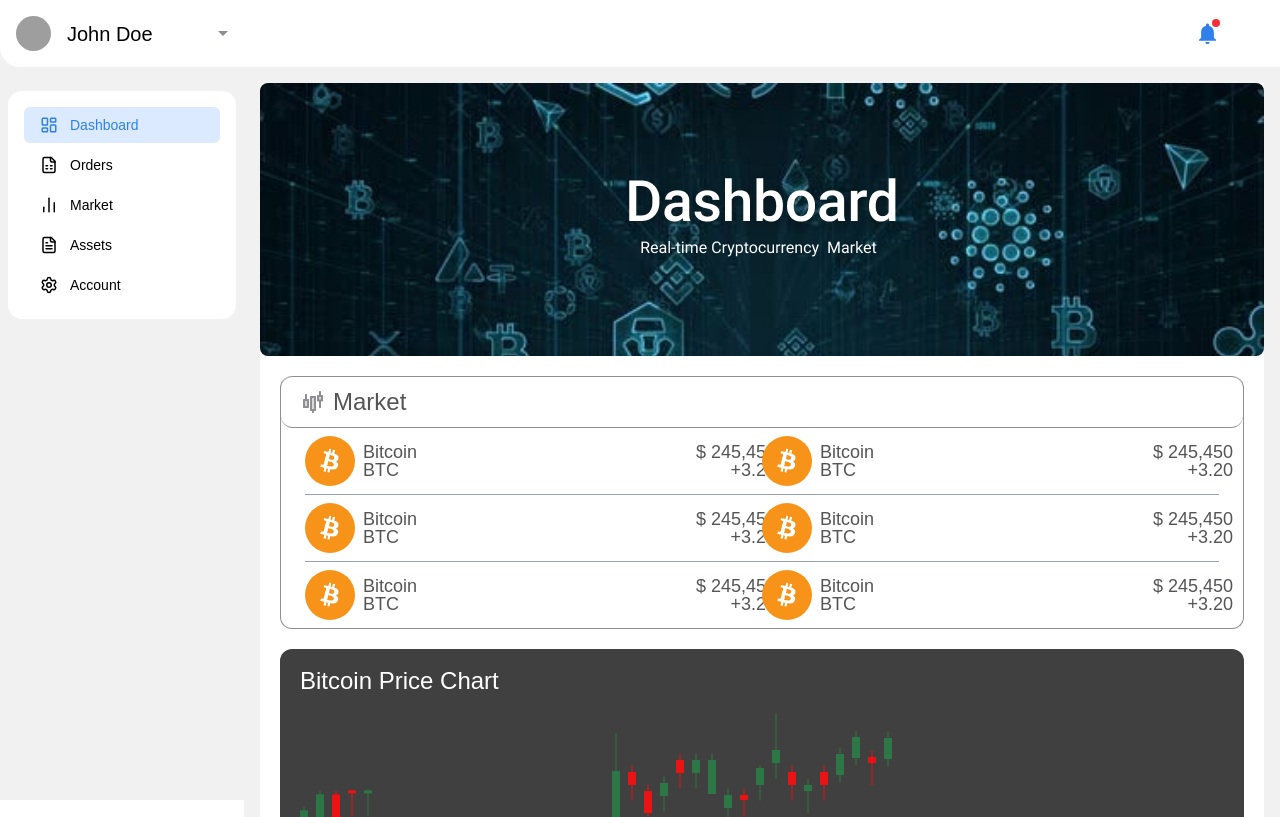
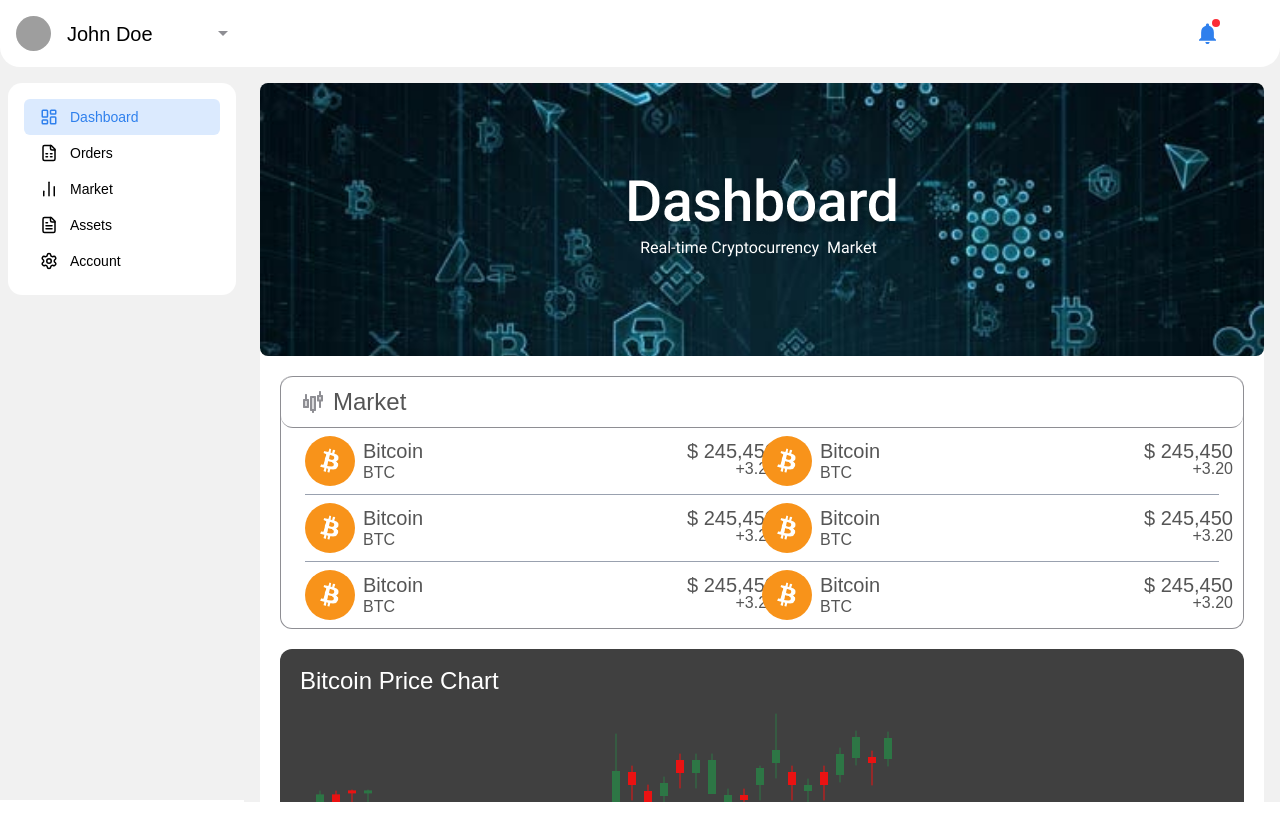
Before and after one commit to fahadsaeed8/cryptu, a Next.js app: page / in a window 1280 px wide. Built offline with nearby package versions, Linux system fonts and the light colour scheme; grey boxes are pictures that could not be loaded.

Commit message:
do it exact figma and resolve the issue of popup and layout

```diff
--- a/app/account/page.tsx
+++ b/app/account/page.tsx
@@ -18,7 +18,7 @@ const Account = () => {
   ];
   return (
     <DashboardLayout>
-      <div className=" bg-white h-screen">
+      <div className=" bg-white h-screen rounded-xl">
         <div className=" p-6">
           <h2 className="mb-6 text-[32px] font-medium text-[#555555]">
             User Profile
@@ -27,9 +27,9 @@ const Account = () => {
           <div className="space-y-4">
             {profileData.map((item, idx) => (
               <div key={idx} className="flex items-center space-x-3">
-                <FaUser className="w-[32px] h-[32px]" />
+                <FaUser className="w-[21px] h-[21px]" />
                 <div>
-                  <p className=" text-base font-medium text-[#555555]">
+                  <p className=" text-[14px] font-medium text-[#555555]">
                     {item.label}
                   </p>
                   <p className=" text-xl font-medium text-[#555555]">
--- a/app/assets/page.tsx
+++ b/app/assets/page.tsx
@@ -19,7 +19,7 @@ const Assets = () => {
             <img src="/assestinside.png" alt="" />
           </div>
         </div>
-        <div className="bg-gray-200 rounded-md p-4 w-full max-w-[700px] min-h-[250px] h-full mx-auto text-center shadow my-4">
+        <div className="bg-[#D9D9D9] rounded-md p-4 w-full max-w-[700px] min-h-[250px] h-full mx-auto text-center shadow my-4">
           {/* Header */}
           <h2 className="text-2xl font-medium text-[#555555]">Total Assets</h2>
           <p className="text-2xl leading-none md:text-[48px] font-medium text-[#555555] mt-2">
--- a/app/market/page.tsx
+++ b/app/market/page.tsx
@@ -10,7 +10,6 @@ const Market = () => {
   const [language, setLanguage] = useState("EN");
   const [isOpen, setIsOpen] = useState(false);
 
-  // Mock data for rates
   const rates = {
     usdToEur: 0.92,
     btc: 43250,
@@ -21,7 +20,7 @@ const Market = () => {
 
   return (
     <DashboardLayout>
-      <div className=" bg-white">
+      <div className="bg-white   rounded-xl pb-15">
         <div className="w-full relative">
           <Image
             src="/trading.jpg"
@@ -38,7 +37,7 @@ const Market = () => {
           {/* Language Dropdown */}
           <div className="relative">
             <button
-              className=" border rounded-xl gap-5 h-[40px] w-[100px] flex items-center justify-center bg-[#f1f1f1] hover:bg-gray-50"
+              className=" border rounded-xl gap-5 h-[40px] w-[100px] flex items-center justify-center bg-[#D9D9D9] hover:bg-gray-50"
               onClick={() => setIsOpen(!isOpen)}
             >
               {language}
--- a/app/orders/page.tsx
+++ b/app/orders/page.tsx
@@ -4,7 +4,7 @@ import Image from "next/image";
 export default function TradeLog() {
   return (
     <DashboardLayout>
-      <div className=" no-scrollbar flex flex-col items-center py-1 bg-white">
+      <div className=" no-scrollbar flex flex-col rounded-xl items-center bg-white">
         {/* Header Banner */}
         <div className="w-full relative">
           <Image
--- a/components/common/navbar/index.tsx
+++ b/components/common/navbar/index.tsx
@@ -1,15 +1,16 @@
 "use client";
 import { useState } from "react";
 import { Menu, X } from "lucide-react";
-
 import NotificationPopUp from "@/components/popup/notification-popup";
 
 export default function Navbar() {
   const [isMobileMenuOpen, setIsMobileMenuOpen] = useState(false);
 
   return (
-    <>
-      <div className="w-full bg-white px-4 py-[23px] flex items-center justify-between text-white relative">
+    <div className=" bg-[#F1F1F1]">
+      {" "}
+      {/* Parent Background */}
+      <div className="w-full bg-white rounded-br-[20px] px-4 py-[23px] flex items-center justify-between text-white relative">
         {/* Left Section - Mobile Menu and Locations */}
         <div className="flex items-center gap-2">
           {/* Mobile Menu Button */}
@@ -33,6 +34,6 @@ export default function Navbar() {
           </div>
         </div>
       </div>
-    </>
+    </div>
   );
 }
--- a/components/common/react-popup/index.tsx
+++ b/components/common/react-popup/index.tsx
@@ -30,7 +30,10 @@ const ReactPopUp = ({ children, popupContent }: ReactPopUpProps) => {
         overlayStyle={{ background: "transparent", pointerEvents: "none" }}
         contentStyle={{
           padding: 0,
+          margin: 0, // ✨ extra margin hata do
           border: "none",
+          borderRadius: 0, // ✨ rounded edges remove
+          boxShadow: "none", // ✨ shadow remove
           background: "transparent",
         }}
       >
--- a/components/common/sidebar/index.tsx
+++ b/components/common/sidebar/index.tsx
@@ -235,7 +235,7 @@ export default function Sidebar() {
 
         {/* Menu Items */}
         <div className="p-2 ">
-          <ul className="space-y-1 bg-white p-4 !rounded-[14px]">
+          <ul className="-mt-2 bg-white  p-4 !rounded-[14px]">
             {renderMenu(menuItems)}
           </ul>
         </div>
--- a/components/dashboardLayout/index.tsx
+++ b/components/dashboardLayout/index.tsx
@@ -8,14 +8,14 @@ interface DashboardLayoutProps {
 
 const DashboardLayout: React.FC<DashboardLayoutProps> = ({ children }) => {
   return (
-    <div className="flex min-h-screen">
+    <div className="flex min-h-auto">
       <Sidebar />
 
       {/* Main Content Area */}
       <div className="w-full flex flex-col overflow-x-hidden">
         <Navbar />
 
-        <main className="w-full h-[calc(100vh-50px)] p-2 md:p-4 overflow-y-auto scrollbar-hide overflow-x-hidden bg-[#F1F1F1]">
+        <main className="w-full h-[calc(100vh-65px)] p-2 md:p-4 overflow-y-auto scrollbar-hide overflow-x-hidden bg-[#F1F1F1]">
           {children}
         </main>
       </div>
--- a/components/popup/side-profile-popup.tsx
+++ b/components/popup/side-profile-popup.tsx
@@ -1,7 +1,6 @@
 "use client";
-
 import React from "react";
-import { EllipsisVertical, List, Lock, LogOut, Settings } from "lucide-react";
+import { List, Lock, Settings } from "lucide-react";
 import Image from "next/image";
 import ReactPopUp from "../common/react-popup";
 
--- a/components/section/TradeLog/index.tsx
+++ b/components/section/TradeLog/index.tsx
@@ -1,9 +1,6 @@
-import { div } from "framer-motion/client";
-import Market from "../market-dashboard";
-
 export default function TradeLog() {
   return (
-    <div className=" bg-white pb-10 ">
+    <div className=" bg-white rounded-xl pb-10 ">
       <div className="relative w-full max-h-[273px] h-full rounded-lg overflow-hidden">
         {/* Background Image */}
         <img
@@ -14,10 +11,6 @@ export default function TradeLog() {
 
         {/* Centered Text */}
         <div className="absolute inset-0 flex flex-col items-center justify-center text-white">
-          {/* <h1 className="text-6xl font-bold">Dashboard</h1>
-          <p className=" text-lg font-medium">
-            Real-time Cryptocurrency Market
-          </p> */}
           <img src="/dashboardimg.png" alt="" />
         </div>
       </div>
@@ -30,7 +23,7 @@ export default function TradeLog() {
           {Array(6)
             .fill(null)
             .map((_, i) =>
-              i % 2 === 0 ? ( // har 2 items ke liye ek row
+              i % 2 === 0 ? (
                 <div
                   key={i}
                   className={`grid grid-cols-1 sm:grid-cols-2 ${
@@ -38,7 +31,7 @@ export default function TradeLog() {
                   }`}
                 >
                   {[i, i + 1].map((j) =>
-                    j < 6 ? ( // index valid hona chahiye
+                    j < 6 ? (
                       <div
                         key={j}
                         className="flex items-center gap-2 w-full xl:w-[487px] py-2"
@@ -50,18 +43,18 @@ export default function TradeLog() {
                         />
                         <div className="flex justify-between w-full">
                           <div className="flex flex-col">
-                            <h1 className="text-[#555555] text-lg leading-none font-medium">
+                            <h1 className="text-[#555555] text-[20px] leading-none font-medium">
                               Bitcoin
                             </h1>
-                            <h1 className="text-[#555555] text-lg leading-none font-medium">
+                            <h1 className="text-[#555555] mt-1 text-[16px] leading-none font-medium">
                               BTC
                             </h1>
                           </div>
                           <div className="flex flex-col items-end mr-4">
-                            <h1 className="text-[#555555] text-lg leading-none font-medium">
+                            <h1 className="text-[#555555] text-[20px] leading-none font-medium">
                               $ 245,450
                             </h1>
-                            <h1 className="text-[#555555] text-lg leading-none font-medium">
+                            <h1 className="text-[#555555] text-[16px] leading-none font-medium">
                               +3.20
                             </h1>
                           </div>
--- a/components/section/trade-card/index.tsx
+++ b/components/section/trade-card/index.tsx
@@ -90,7 +90,7 @@ const TradeCard: React.FC = () => {
           <button
             key={idx}
             onClick={() => setSelectedOption(`${opt.label} - ${opt.time}`)}
-            className={`border-2 rounded-md px-3 py-2 cursor-pointer text-center text-[#555555] w-[167px] h-[71px] ${
+            className={`border-3 rounded-[10px] px-3 py-2 cursor-pointer text-center text-[#555555] w-[167px] h-[71px] ${
               selectedOption === `${opt.label} - ${opt.time}`
                 ? "bg-[#acd3ab]"
                 : "hover:bg-gray-100"
@@ -103,7 +103,7 @@ const TradeCard: React.FC = () => {
       </div>
 
       {/* Asset Info */}
-      <div className="flex justify-between items-center border-2 border-[#555555] rounded-md px-3 py-2">
+      <div className="flex justify-between items-center border-3 rounded-[10px] border-[#555555] px-3 py-2">
         <div className="flex items-center gap-2">
           <span className="flex items-center gap-x-1 text-base font-medium text-[#555555]">
             {" "}
```
